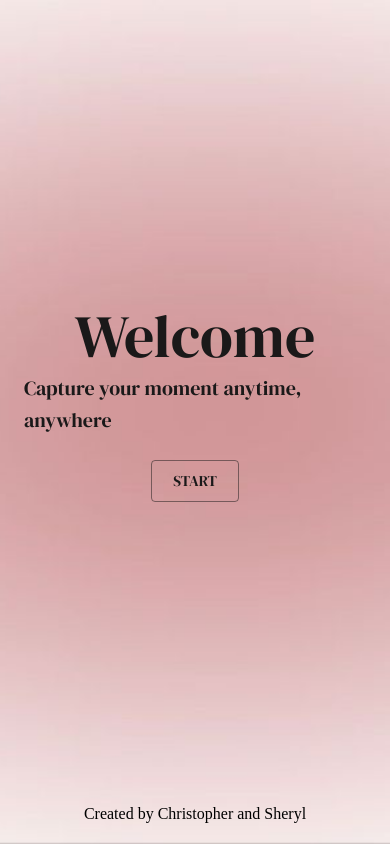
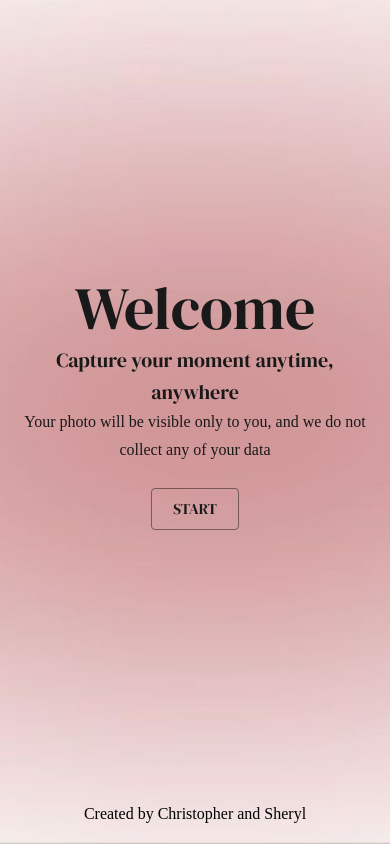
Before and after one commit to Christopheryu29/photobox-web, a React (Create React App) app: page / in a window 390 px wide. Built offline with nearby package versions, Linux system fonts and the light colour scheme; a web font is replaced by a local one.

Commit message:
add frame color and adjust for responsive web

```diff
--- a/src/components/FrameSelectionPage.tsx
+++ b/src/components/FrameSelectionPage.tsx
@@ -8,7 +8,7 @@ import {
   Container,
 } from "@mui/material";
 
-const frameColors = ["#ffffff", "#000000", "#4d0000", "#0e1b45", "#fce6f2"];
+const frameColors = ["#ffffff", "#000000", "#4d0000", "#0e1b45", "#1e3d1b", "#fce6f2"];
 const textures3 = [
   "./texture/3/1.png",
   "./texture/3/2.png",
--- a/src/components/LandingPage.tsx
+++ b/src/components/LandingPage.tsx
@@ -20,11 +20,14 @@ const LandingPage: React.FC = () => {
         justifyContent="center"
         flexDirection="column"
         marginBottom={3}>
-      <Typography variant="h2" color="primary">
+      <Typography variant="h2" color="primary" align="center">
         Welcome
       </Typography>
-      <Typography variant="h6" color="primary">
+      <Typography variant="h6" color="primary" align="center">
         Capture your moment anytime, anywhere
+      </Typography>
+      <Typography variant="subtitle1" color="primary" fontFamily={'serif'} align="center">
+        Your photo will be visible only to you, and we do not collect any of your data
       </Typography>
       </Box>
 
--- a/src/components/TemplateSelectionPage.tsx
+++ b/src/components/TemplateSelectionPage.tsx
@@ -24,13 +24,13 @@ const TemplateSelectionPage: React.FC = () => {
             borderRadius={2}
             p={2}
             textAlign="center"
-            sx={{ cursor: "pointer" }}
+            sx={{ cursor: "pointer", minHeight:"160px" }}
             onClick={() => handleSelectTemplate("diagonal")}
           >
             <img
               src="/diagonal.png"
               alt="3 Pictures (Diagonal)"
-              style={{ width: "30%", height: "100%", borderRadius: "5px" }}
+              style={{ maxWidth: "30%", borderRadius: "5px" }}
             />
             <Typography color="primary" mt={2}>
               3 Pictures (Diagonal)
@@ -45,13 +45,13 @@ const TemplateSelectionPage: React.FC = () => {
             borderRadius={2}
             p={2}
             textAlign="center"
-            sx={{ cursor: "pointer" }}
+            sx={{ cursor: "pointer", minHeight:"160px" }}
             onClick={() => handleSelectTemplate("grid")}
           >
             <img
               src="/grid.png"
               alt="4 Pictures (2x2)"
-              style={{ width: "45%", height: "100%", borderRadius: "5px" }}
+              style={{ maxWidth: "45%", borderRadius: "5px" }}
             />
             <Typography color="primary" mt={2}>
               4 Pictures (2x2)
```
